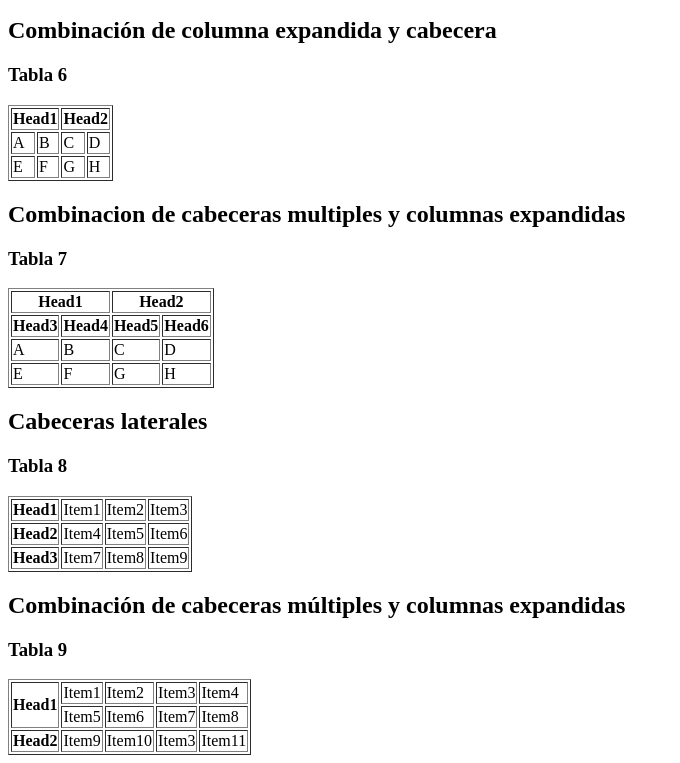
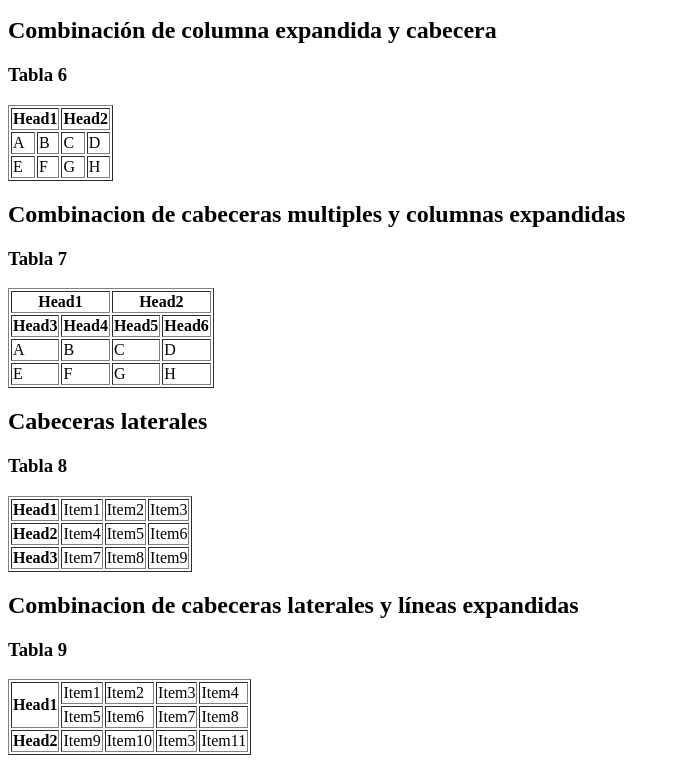
Before and after one commit to rubinrdd/Tablas, a plain HTML site: page index.html in a window 1280 px wide. Shown: the part 917-1680 px from the top of the page, without its empty margins (0-680 px from the left). Drawn offline with Linux system fonts and the light colour scheme.

Commit message:
Update index.html

```diff
--- a/index.html
+++ b/index.html
@@ -328,7 +328,7 @@
         </tbody>
     </table>
 
-    <h2>Combinación de cabeceras múltiples y columnas expandidas</h2>
+    <h2>Combinacion de cabeceras laterales y líneas expandidas</h2>
 
     <h3>Tabla 9</h3>
 
```
